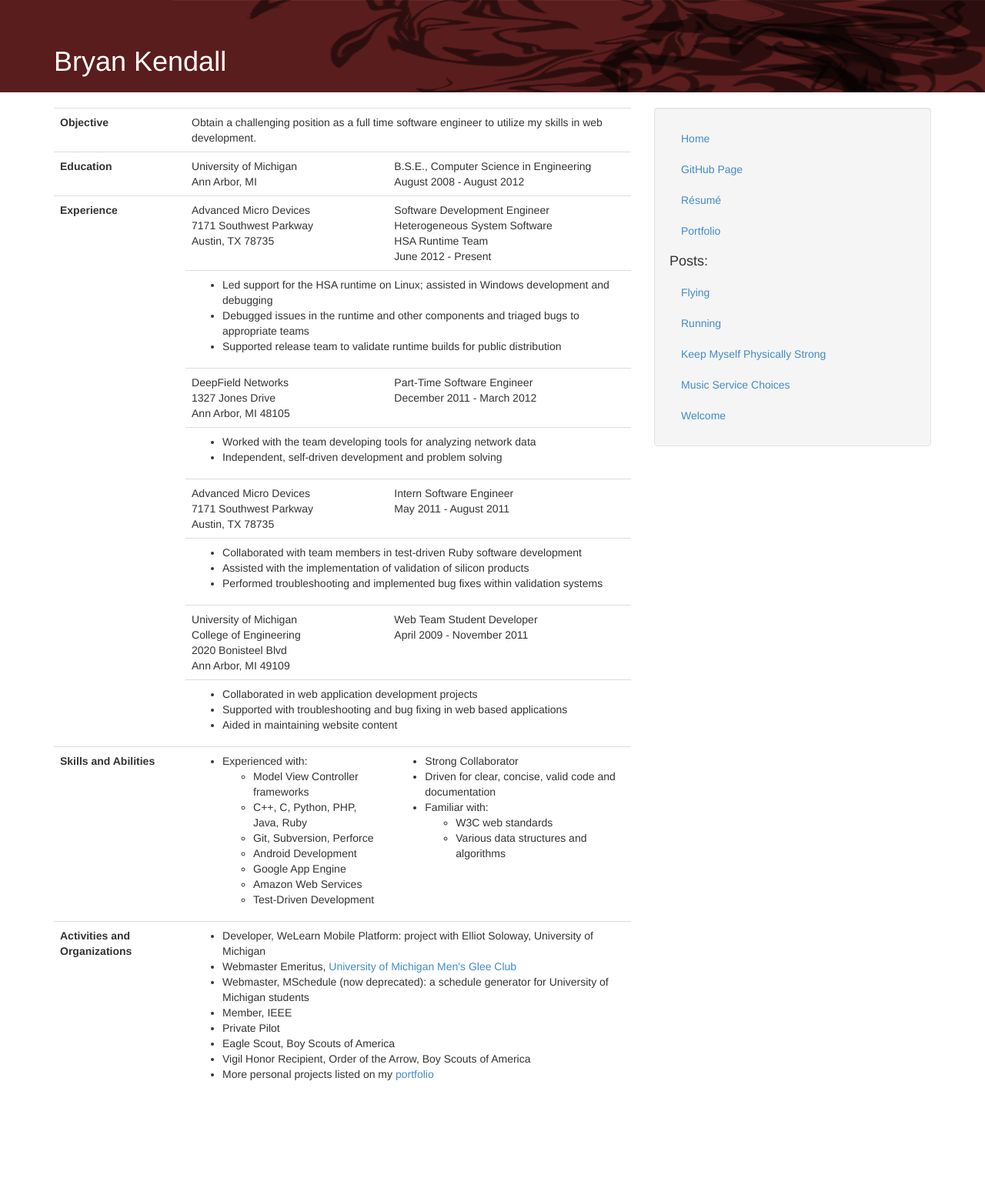
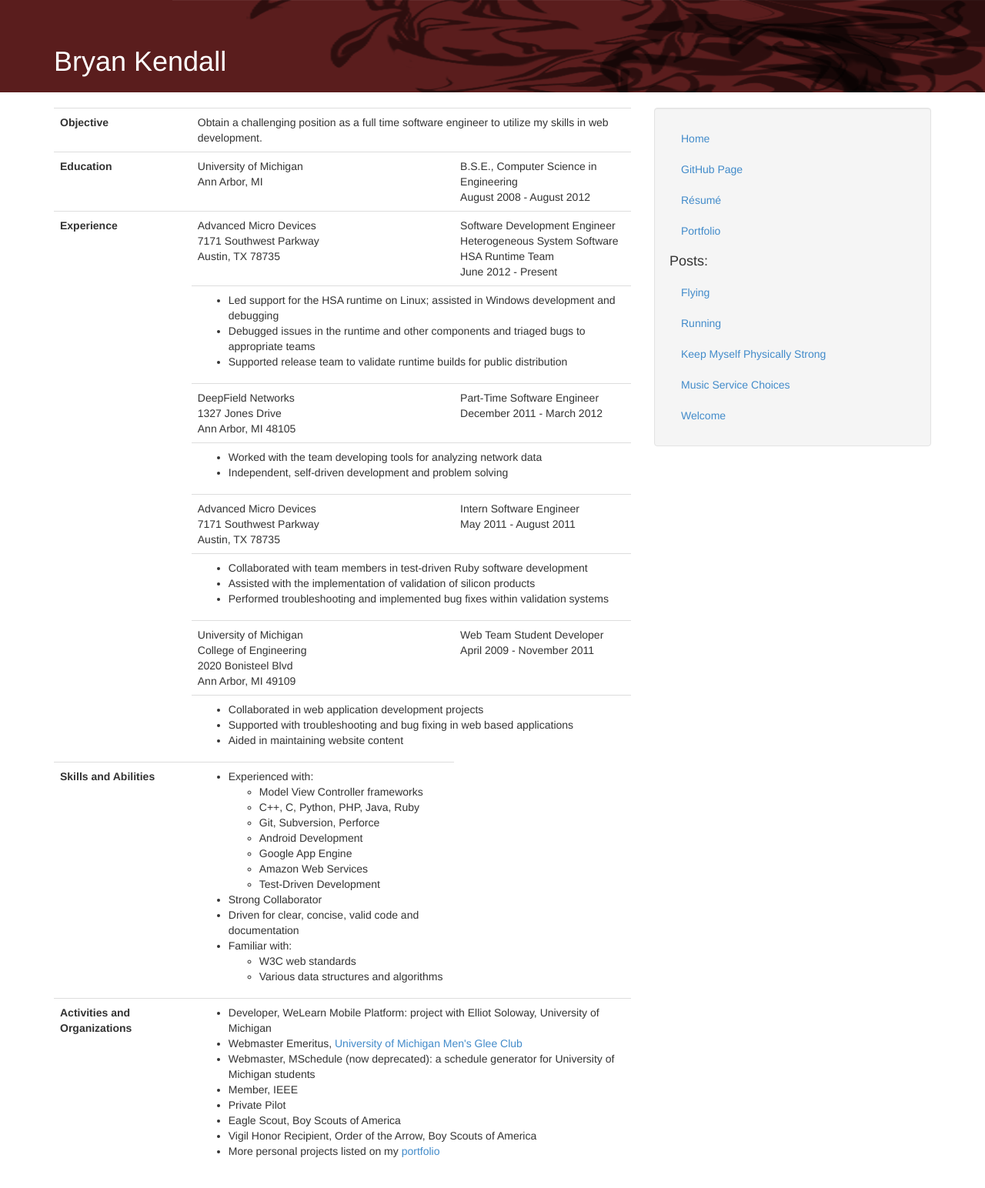
Before and after one commit to bkendall/bkendall.github.com, a Jekyll site: the page built from resume.html, in a window 1280 px wide. Shown: the whole page at 77% size. Built offline with Jekyll 4.4.1, drawn with Linux system fonts in a browser that asks for light colours; nearby versions of some CDN libraries; before the commit the page ends 1444 px from its top, so only the background shows below that.

Commit message:
Update resume
Remove dual columns in Skills and Abilities

```diff
--- a/resume.html
+++ b/resume.html
@@ -99,8 +99,6 @@
       <li>Amazon Web Services</li>
       <li>Test-Driven Development</li>
      </ul></li>
-    </ul></td>
-    <td><ul>
      <li>Strong Collaborator</li>
      <li>Driven for clear, concise, valid code and documentation</li>
      <li>Familiar with:<ul>
@@ -108,6 +106,7 @@
       <li>Various data structures and algorithms</li>
      </ul></li>
     </ul></td>
+    <!--<td></td>-->
    </tr>
    <tr>
     <td style="font-weight:bold;">Activities and Organizations</td>
```
